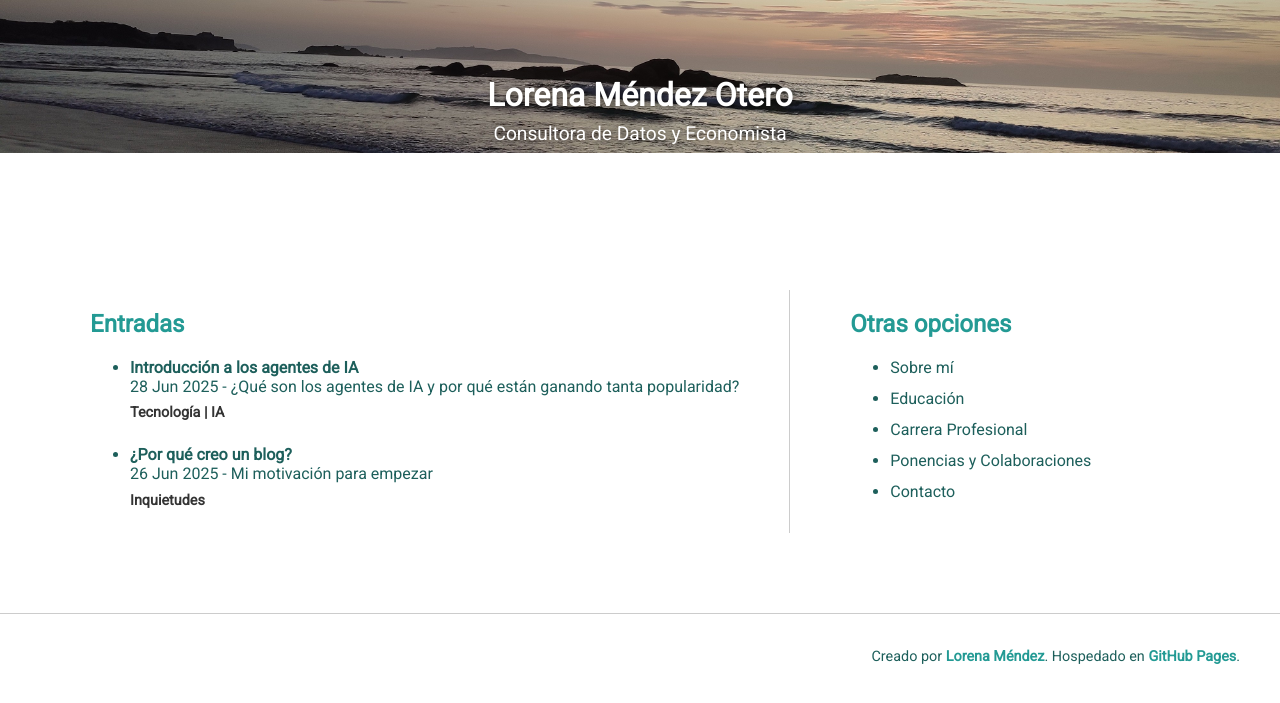
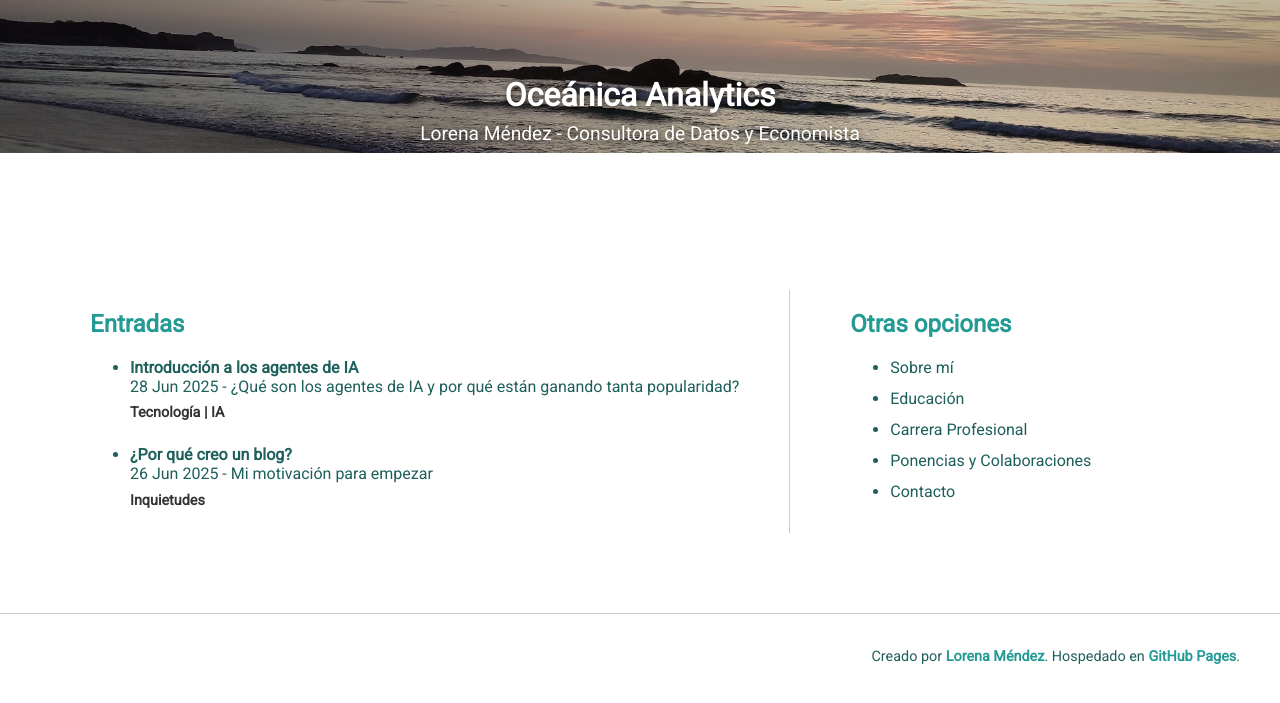
Before and after one commit to lmendezotero/lmendezotero.github.io, a Jekyll site: the page built from index.md, in a window 1280 px wide. Shown: the top 703 px of the page. Built offline with Jekyll 4.4.1, drawn with Linux system fonts in a browser that asks for light colours; the list of posts is cut into pages by our own code.

Commit message:
Update _config.yml

```diff
--- a/_config.yml
+++ b/_config.yml
@@ -1,6 +1,6 @@
-title: "Lorena Méndez Otero"
+title: "Oceánica Analytics"
 logo: "/assets/images/fondo_web.jpg"
-description: "Consultora de Datos y Economista"
+description: "Lorena Méndez - Consultora de Datos y Economista"
 url: "https://lmendezotero.github.io"
 baseurl: ""
 
```
